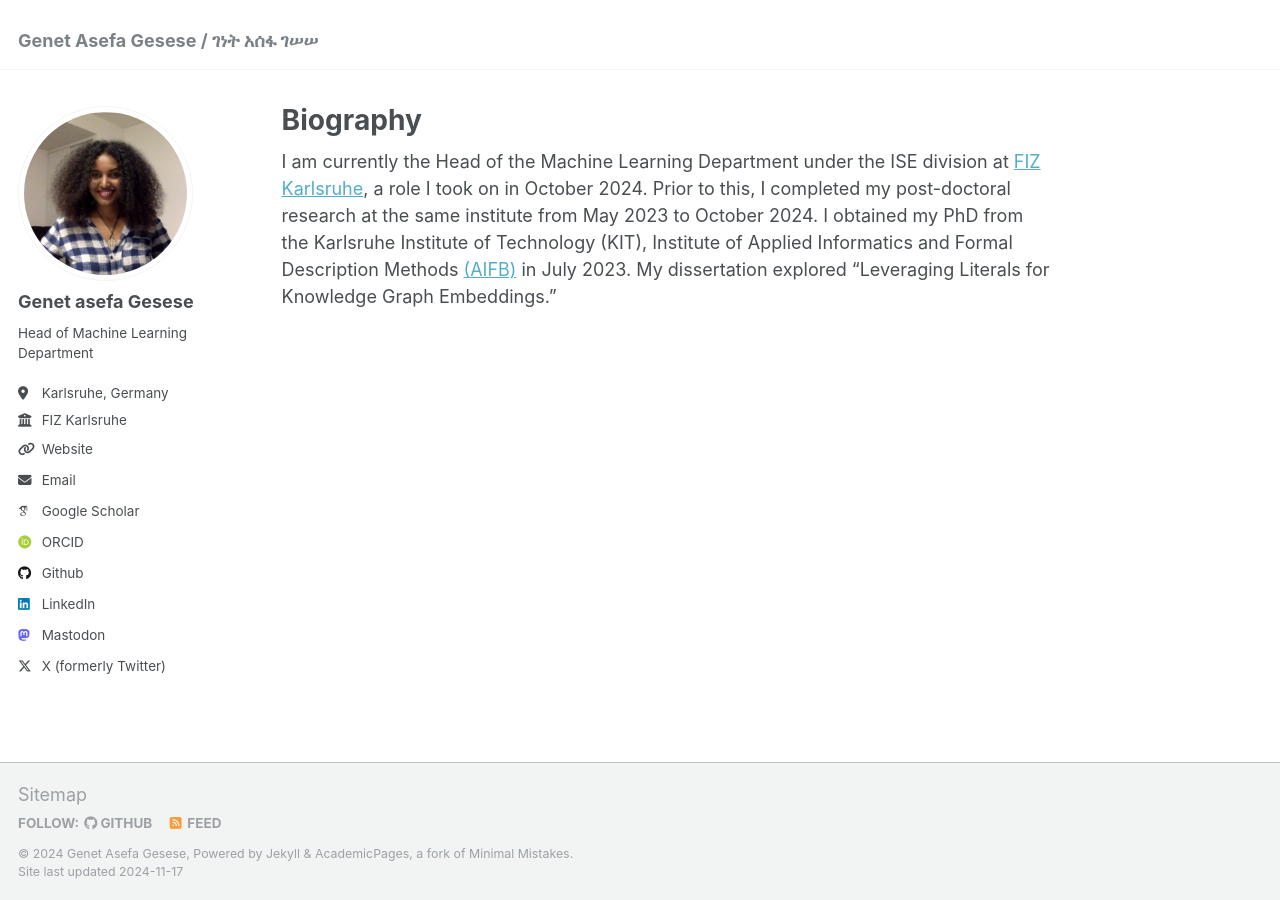
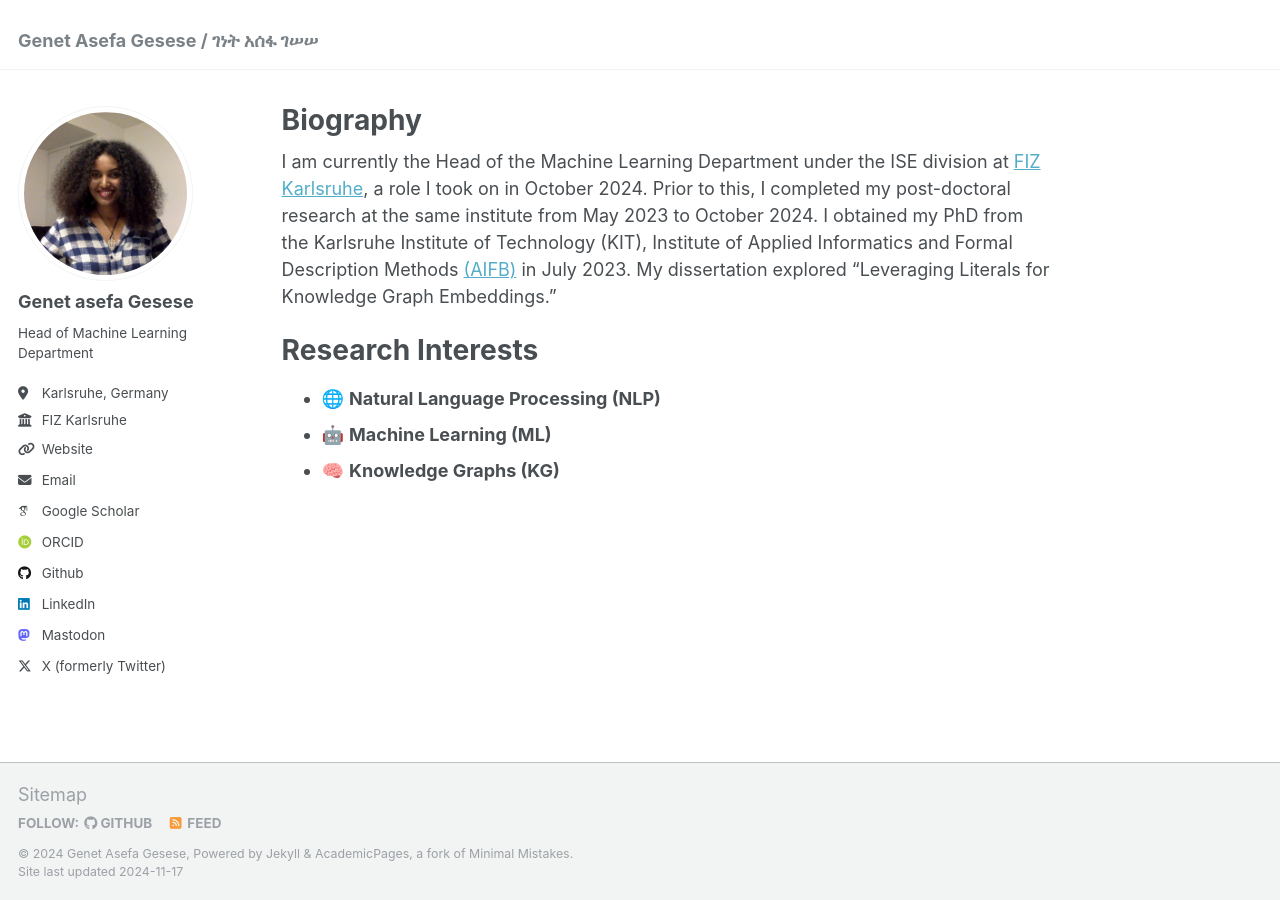
Before and after one commit to GenetAsefa/GenetAsefa.github.io, a Jekyll site: the page built from _pages/about.md, in a window 1280 px wide. Built offline with Jekyll 4.4.1, drawn with Linux system fonts in a browser that asks for light colours; some web fonts are replaced.

Commit message:
update _config.yml

```diff
--- a/_pages/about.md
+++ b/_pages/about.md
@@ -8,3 +8,9 @@ redirect_from:
 ---
 
 I am currently the Head of the Machine Learning Department under the ISE division at [FIZ Karlsruhe](https://www.fiz-karlsruhe.de/), a role I took on in October 2024. Prior to this, I completed my post-doctoral research at the same institute from May 2023 to October 2024. I obtained my PhD from the Karlsruhe Institute of Technology (KIT), Institute of Applied Informatics and Formal Description Methods [(AIFB)](https://www.aifb.kit.edu/) in July 2023. My dissertation explored "Leveraging Literals for Knowledge Graph Embeddings."
+
+# Research Interests
+
+- 🌐 **Natural Language Processing (NLP)**
+- 🤖 **Machine Learning (ML)**
+- 🧠 **Knowledge Graphs (KG)**
```
